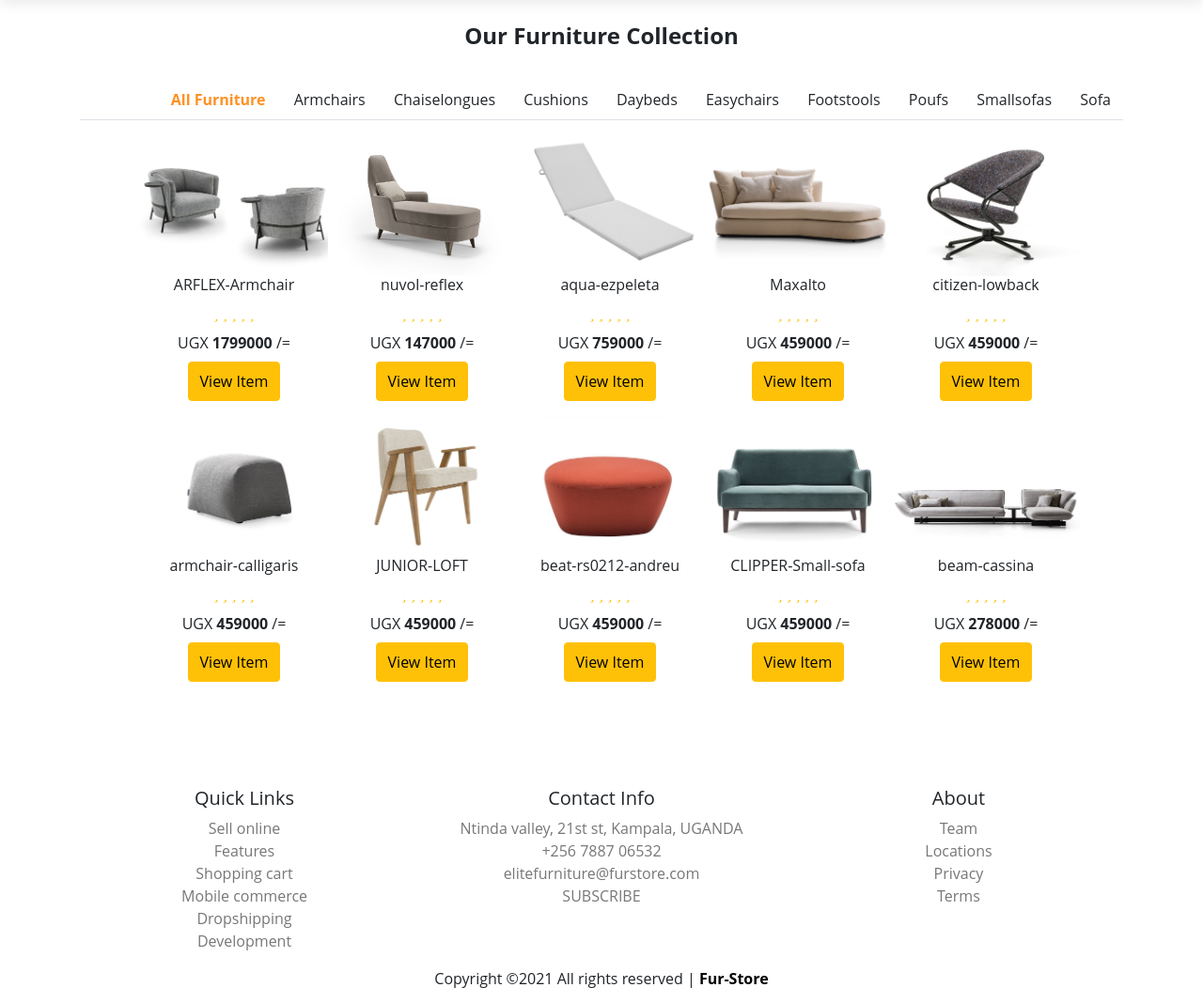
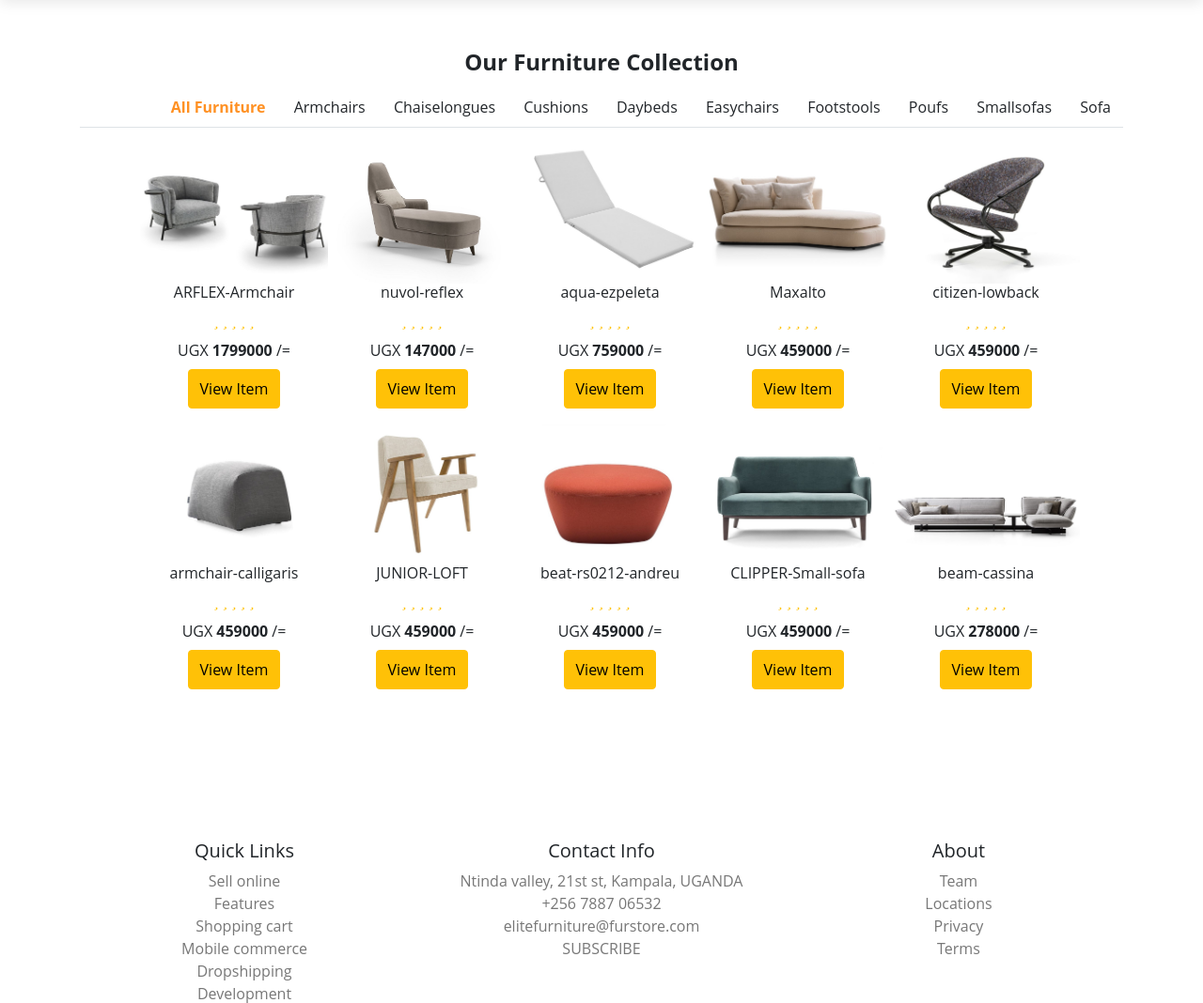
Before and after one commit to occn8/furniture-store, a PHP site: page /collection.php in a window 1280 px wide. Shown: the part 141-1209 px from the top of the page at 94% size. Run offline with PHP 8.4, Linux system fonts and the light colour scheme; data that the repository does not hold is empty; some libraries are stand-ins or nearby versions; some web fonts are replaced.

Commit message:
editings

```diff
--- a/collection.php
+++ b/collection.php
@@ -10,8 +10,8 @@ include('widgets/header.php');
 
 <main>
     <section id="collection">
-        <div class="container ctn">
-            <h4 class="text-center py-4"><b>Our Furniture Collection</b></h4>
+        <div class="container py-5 ctn">
+            <h4 class="text-center py-1"><b>Our Furniture Collection</b></h4>
             <div id="filters" class="button-group border-bottom text-right font-baloo font-size-16">
                 <button class="btn color-primary coll-btn is-checked" data-filter="*"><b>All Furniture</b></button>
                 <button class="btn coll-btn" data-filter=".armchairs">Armchairs</button>
--- a/contact.php
+++ b/contact.php
@@ -9,7 +9,7 @@ include('widgets/header.php');
 
 <main>
     <section>
-        <div class="container">
+        <div class="container py-5">
             <h2>CONTACT INFO</h2>
             <h6>Address</h6>
             <p></p>
--- a/widgets/header.php
+++ b/widgets/header.php
@@ -277,4 +277,3 @@
 
         </nav>
     </header>
-    <!-- <div id="output" style="height: 100px; background-color:blue;"></div> -->
```
